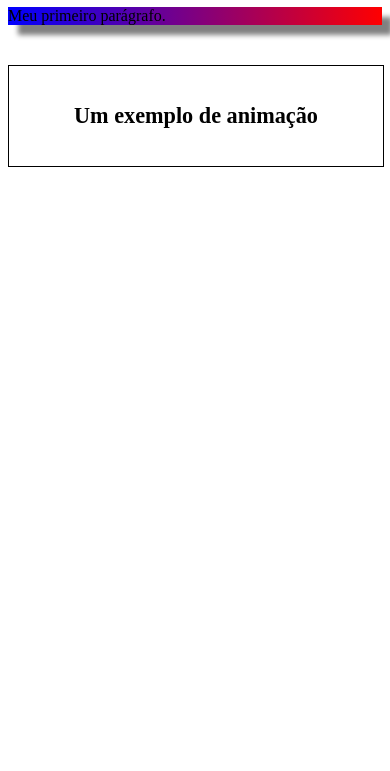
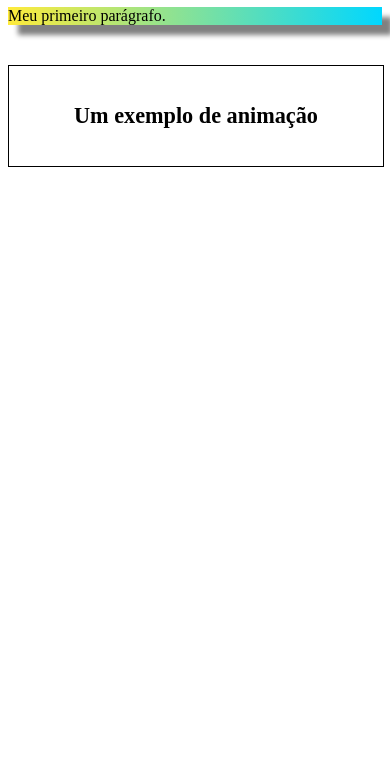
Before and after one commit to GabrielCharlui/basic-site, a plain HTML site: page index.html in a window 390 px wide. Shown: the part 73-844 px from the top of the page. Drawn offline with Linux system fonts and the light colour scheme.

Commit message:
style: update background-image gradient colors in CSS

```diff
--- a/styles.css
+++ b/styles.css
@@ -7,7 +7,7 @@
 
 @media screen and (max-width: 600px) {
 	p {
-		background-image: linear-gradient(to right, blue, red);
+		background-image: linear-gradient(to right, #FFEB3B, #00d7ff);
 		box-shadow: 10px 10px 5px grey;
 	}
 }
```
